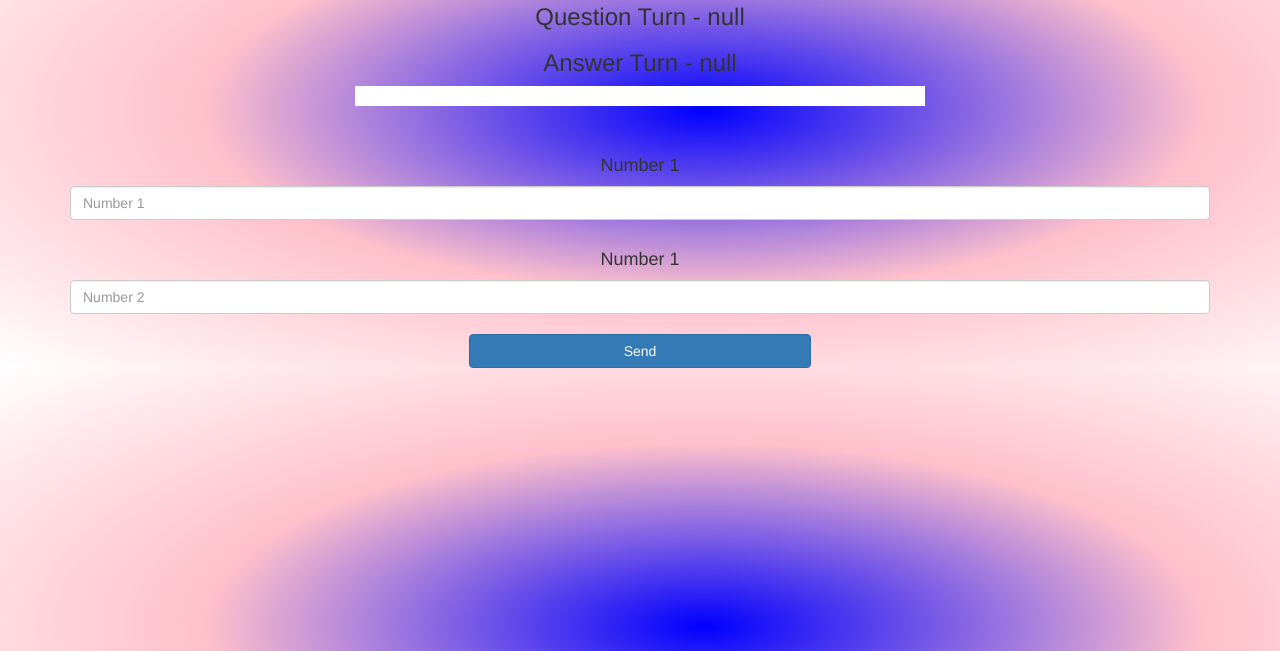
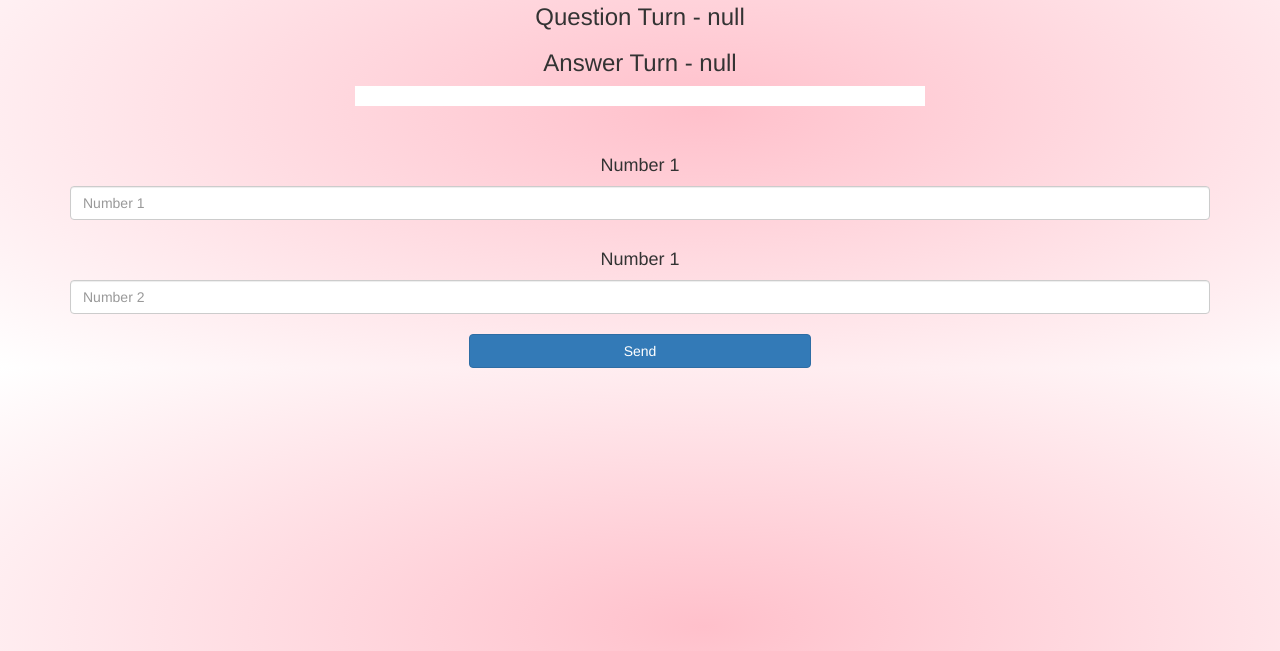
Before and after one commit to Aanya3528/Project-90, a plain HTML site: page index2.html in a window 1280 px wide. Shown: the part 149-800 px from the top of the page. Drawn offline with nearby package versions, Linux system fonts and the light colour scheme.

Commit message:
Update game.css

```diff
--- a/game.css
+++ b/game.css
@@ -1,6 +1,6 @@
 body
 {
-	background: radial-gradient(blue,pink,white);
+	background: radial-gradient(pink,white);
     background-size: 110%;
 }
 
```
